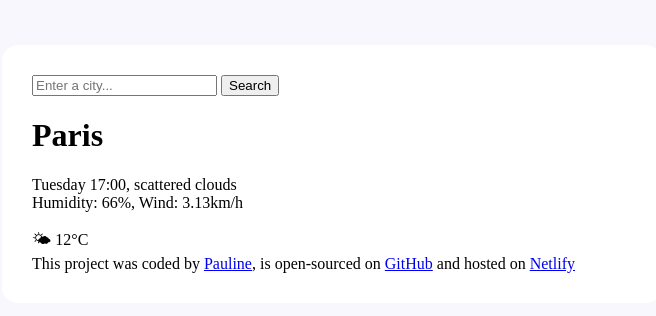
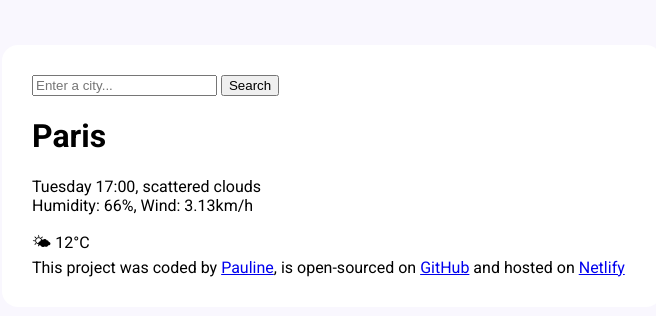
Before and after one commit to lapyaephyu/meteo, a plain HTML site: page index.html in a window 1280 px wide. Shown: the whole page, without its empty margins (308-964 px from the left). Drawn offline with Linux system fonts and the light colour scheme.

Commit message:
added the custom font

```diff
--- a/index.html
+++ b/index.html
@@ -4,6 +4,12 @@
     <meta charset="UTF-8" />
     <meta name="viewport" content="width=device-width, initial-scale=1.0" />
     <title>Meteo App</title>
+    <link rel="preconnect" href="https://fonts.googleapis.com" />
+    <link rel="preconnect" href="https://fonts.gstatic.com" crossorigin />
+    <link
+      href="https://fonts.googleapis.com/css2?family=Roboto:ital,wght@0,100;0,300;0,400;0,500;0,700;0,900;1,100;1,300;1,400;1,500;1,700;1,900&display=swap"
+      rel="stylesheet"
+    />
     <link rel="stylesheet" href="src/style.css" />
   </head>
   <body>
--- a/src/style.css
+++ b/src/style.css
@@ -1,5 +1,6 @@
 body {
   background-color: #f9f7fe;
+  font-family: "Roboto", sans-serif;
 }
 
 .weather-app {
```
